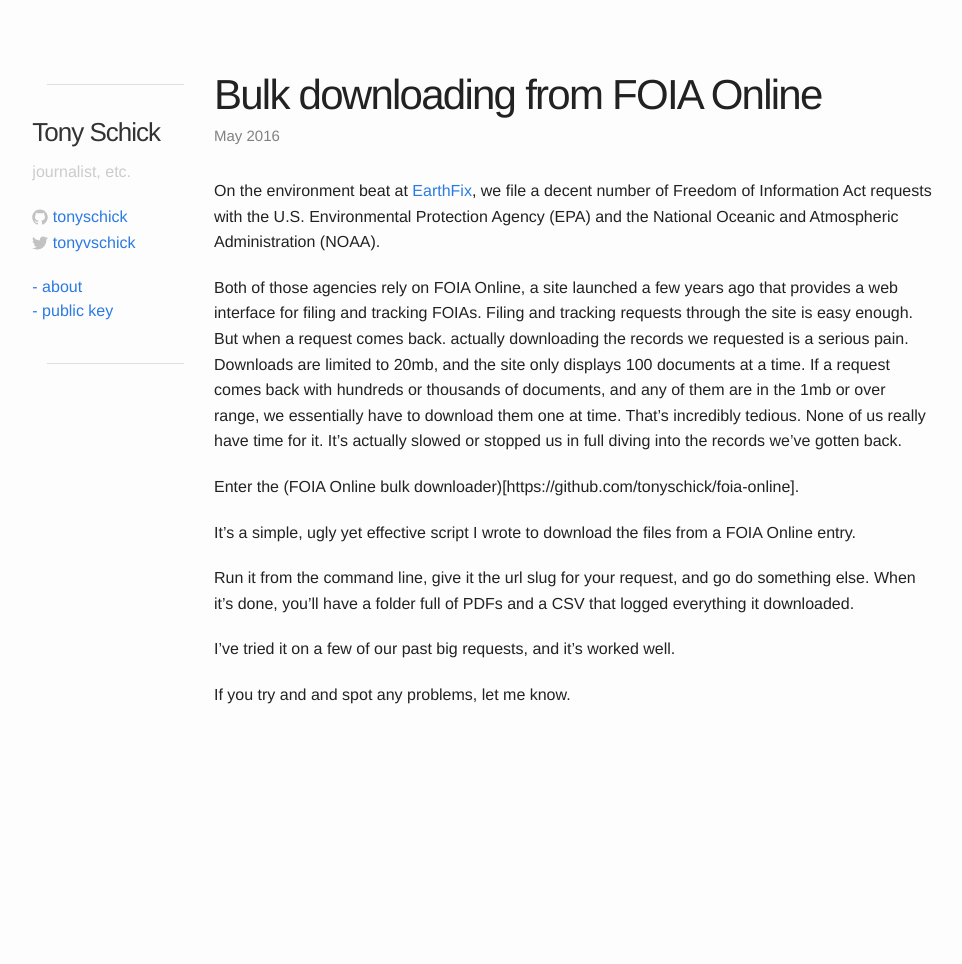
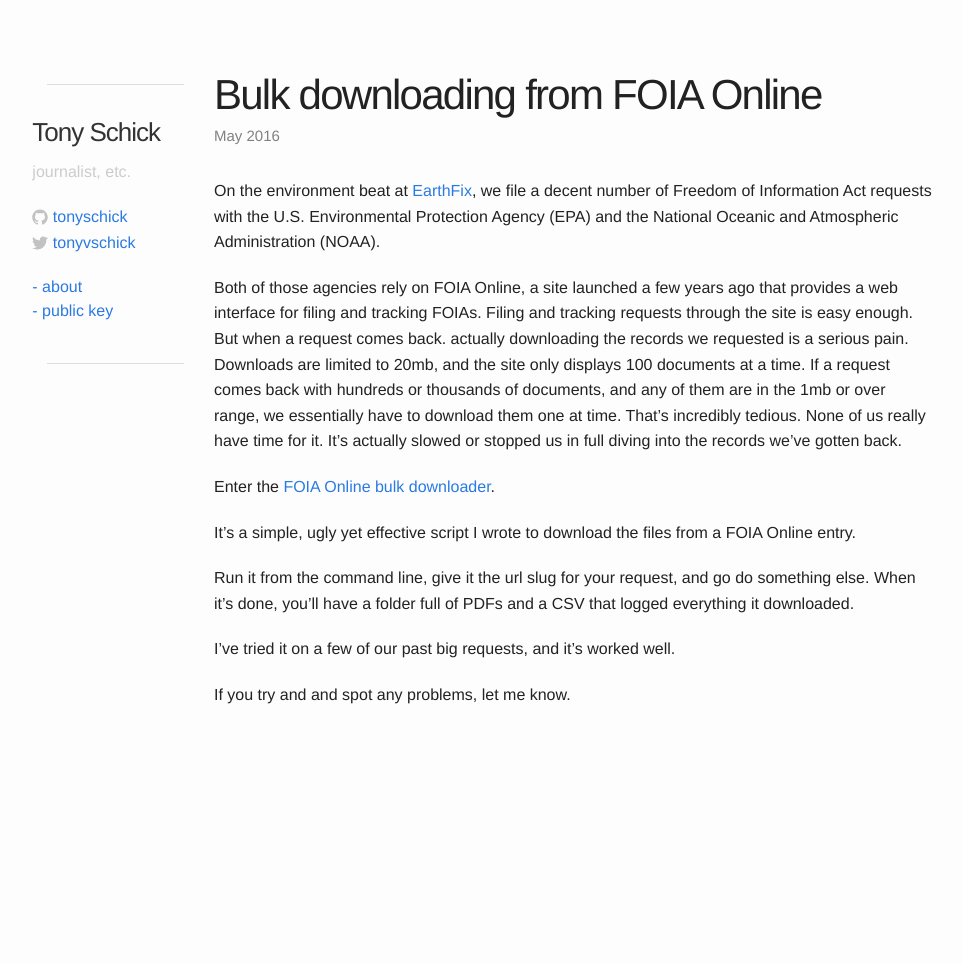
Before and after one commit to tonyschick/tonyschick.github.io, a Jekyll site: the page built from _posts/2016-05-20-Bulk-Downloading-From-FOIA-Online.md, in a window 1280 px wide. Shown: the whole page, without its empty margins (191-1153 px from the left). Built offline with Jekyll 4.4.1, drawn with Linux system fonts in a browser that asks for light colours.

Commit message:
foia online post

```diff
--- a/_posts/2016-05-20-Bulk-Downloading-From-FOIA-Online.md
+++ b/_posts/2016-05-20-Bulk-Downloading-From-FOIA-Online.md
@@ -9,7 +9,7 @@
 
 Both of those agencies rely on FOIA Online, a site launched a few years ago that provides a web interface for filing and tracking FOIAs. Filing and tracking requests through the site is easy enough. But when a request comes back. actually downloading the records we requested is a serious pain. Downloads are limited to 20mb, and the site only displays 100 documents at a time. If a request comes back with hundreds or thousands of documents, and any of them are in the 1mb or over range, we essentially have to download them one at time. That's incredibly tedious. None of us really have time for it. It's actually slowed or stopped us in full diving into the records we've gotten back.
 
-Enter the (FOIA Online bulk downloader)[https://github.com/tonyschick/foia-online].
+Enter the [FOIA Online bulk downloader](https://github.com/tonyschick/foia-online).
 
 It's a simple, ugly yet effective script I wrote to download the files from a FOIA Online entry.
 
```
